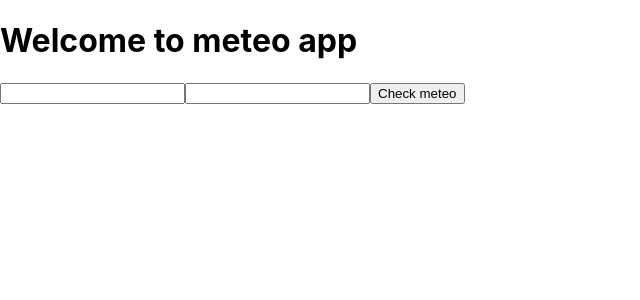
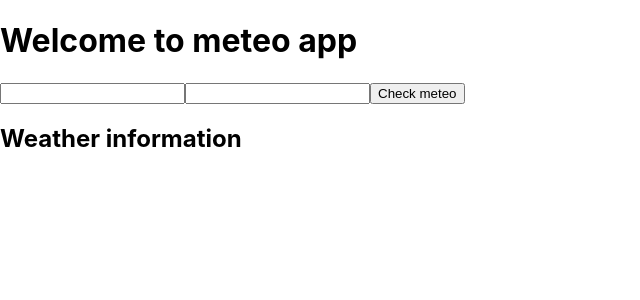
Before and after one commit to uzairsaid/ReactExericise, a React (Create React App) app: page / in a window 1280 px wide. Shown: the top 300 px of the page, without its empty margins (0-640 px from the left). Built offline with nearby package versions, Linux system fonts and the light colour scheme.

Commit message:
Added a card component

```diff
--- a/src/App.js
+++ b/src/App.js
@@ -1,12 +1,18 @@
 
 import './App.css';
+import Card from './components/Card';
 import Header from './components/Header'
 
 function App() {
+  const info = "Weather information";
   return (
     <div>
       <Header/>
+      <div>
+        <Card title={info}/>
+      </div>
     </div>
+
   );
 }
 
--- /dev/null
+++ b/src/components/Card.js
@@ -0,0 +1,23 @@
+import PropTypes from "prop-types"
+function Card({title, content}){
+
+    return (
+        <div className="card-container">
+
+            <div className="card-title">
+                <h2>{title}</h2>
+            </div>
+
+            <div className="card-body">
+                {content}
+            </div>
+        </div>
+    )
+
+}
+Card.propTypes = {
+    title: PropTypes.string,
+    // content : PropTypes.object.isRequired
+}
+
+export default Card
--- a/src/components/Header.js
+++ b/src/components/Header.js
@@ -42,7 +42,7 @@ function Header(){
         } catch (err) {
           setError(err);
         } finally {
-          setLoading(false); // Move this here to ensure it's called after fetching
+          setLoading(false);
         }
       };
 
```
Also changed, not shown: src/contexts/DataContext.js (added, +67 -0 lines).
